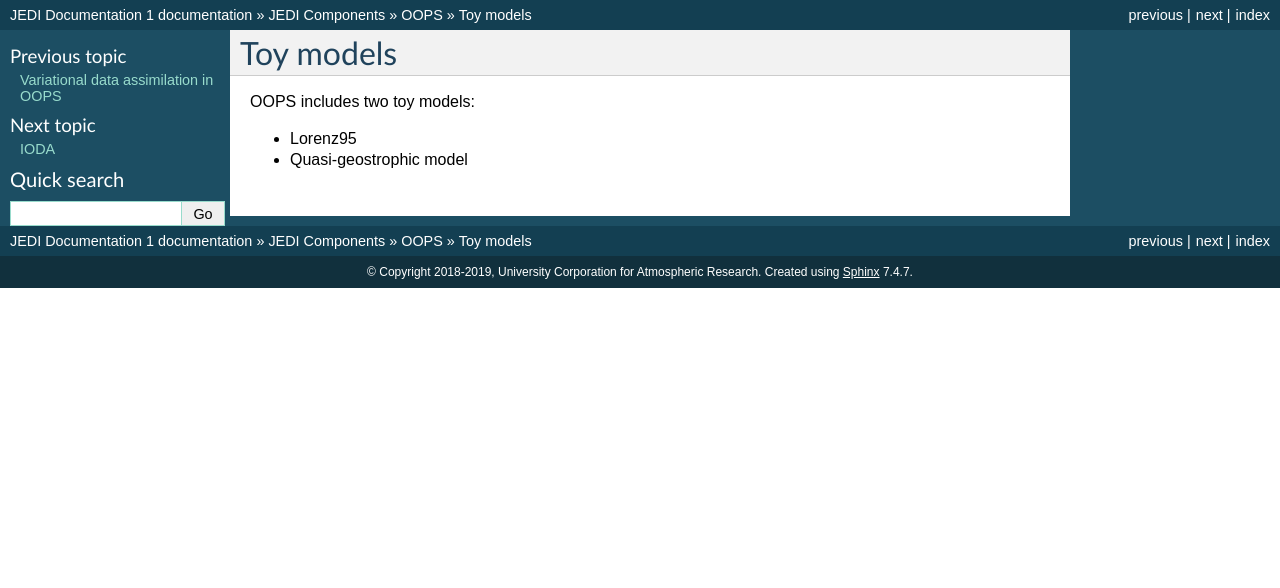
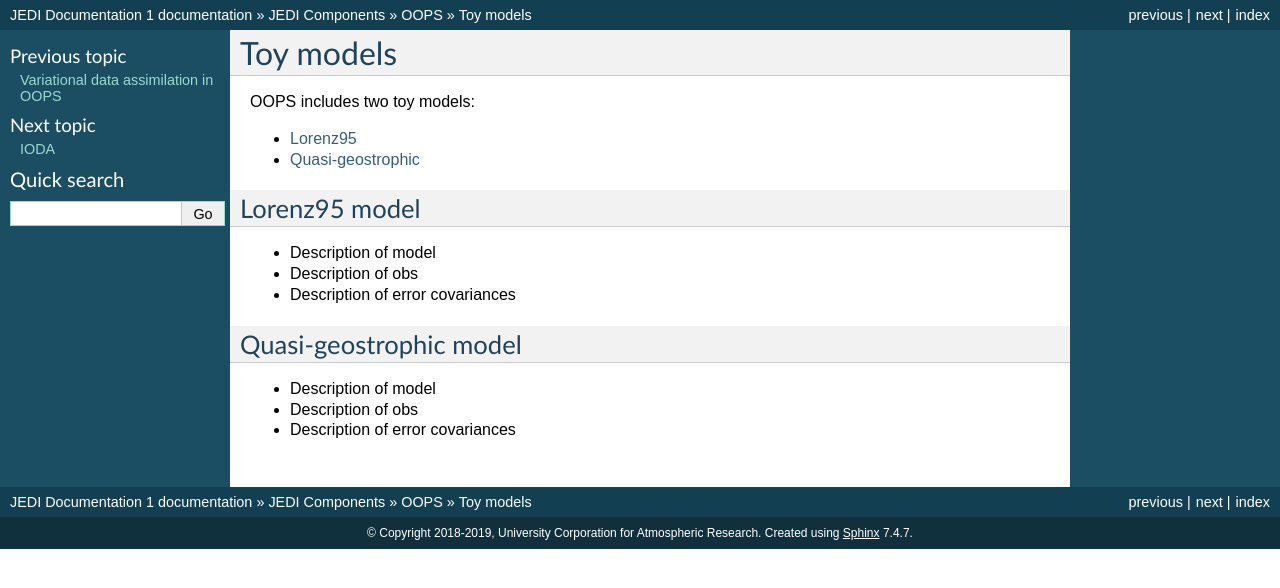
Before and after one commit to JCSDA/jedi-docs, a Sphinx documentation site: the page built from docs/jedi-components/oops/toy-models.rst, in a window 1280 px wide. Shown: the top 588 px of the page. Built offline with Sphinx 7.4.7, drawn with Linux system fonts in a browser that asks for light colours.

Commit message:
creating sections for l95 and qg

```diff
--- a/docs/jedi-components/oops/toy-models.rst
+++ b/docs/jedi-components/oops/toy-models.rst
@@ -5,6 +5,28 @@ Toy models
 
 OOPS includes two toy models:
 
-* Lorenz95
+* :ref:`Lorenz95 <toy-model_l95>`
 
-* Quasi-geostrophic model
+* :ref:`Quasi-geostrophic <toy-model_qg>`
+
+.. _toy-model_l95:
+
+Lorenz95 model
+--------------
+
+* Description of model
+
+* Description of obs
+
+* Description of error covariances
+
+.. _toy-model_qg:
+
+Quasi-geostrophic model
+-----------------------
+
+* Description of model
+
+* Description of obs
+
+* Description of error covariances
```
